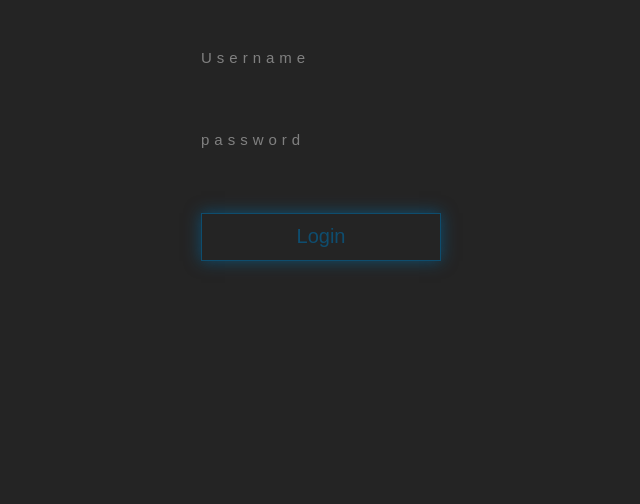
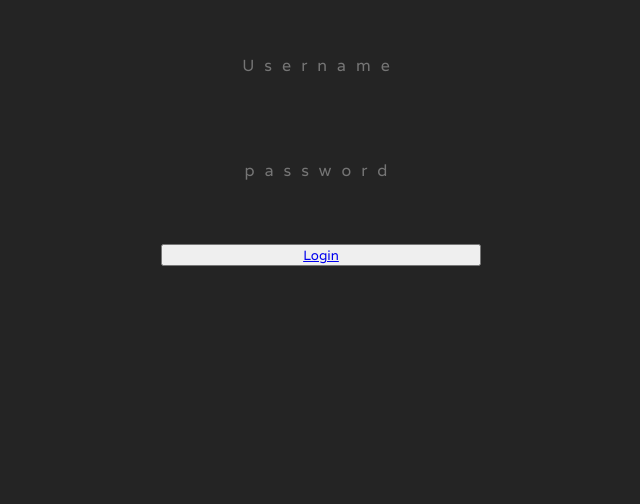
Before and after one commit to roastgrammer/002-form, a plain HTML site: page index.html in a window 1280 px wide. Shown: the part 296-800 px from the top of the page, without its empty margins (319-959 px from the left). Drawn offline with nearby package versions, Linux system fonts and the light colour scheme.

Commit message:
Update Everything

```diff
--- a/css/main.css
+++ b/css/main.css
@@ -1,4 +1,4 @@
-* {
+/* * {
   padding: 0;
   margin: 0;
   box-sizing: border-box; }
@@ -86,4 +86,56 @@ a {
   75% {
     box-shadow: 0 0 15px #00679e9c; }
   100% {
-    box-shadow: 0 0 15px none; } }
+    box-shadow: 0 0 15px none; } } */
+@import url('https://fonts.googleapis.com/css2?family=Roboto&family=Varela&display=swap');
+* {
+  font-family : 'Roboto' , sans-serif;
+  font-family : 'Varela' , sans-serif;
+  padding:0;
+  margin:0;
+  box-sizing:border-box;
+}
+body {
+  background-color:#242424;
+}
+.main {
+  width:50%;
+  height:100vh;
+  display:flex;
+  justify-content: center;
+  flex-direction: column;
+  margin: 0 auto;
+  text-align:center;
+  /* line-height: 3; */
+}
+.main h1 {
+  margin-bottom: 50px;
+  letter-spacing: 10px;
+  color:#fff;
+}
+.main input {
+  width:50%;
+  margin: 10px auto;
+  margin-bottom: 50px !important;
+  height: 45px;
+  border:none;
+  outline:none;
+  background-color: #242424;
+}
+.main input:focus {
+  transition:.3s;
+  width: 65%;
+  border-bottom: 1.5px solid orange;
+}
+.main input::placeholder {
+  font-size: 16px;
+  letter-spacing:10px;
+  text-align:center;
+}
+.main input:focus::placeholder {
+  visibility: hidden;
+}
+.main button {
+  width: 50%;;
+  margin:0 auto;
+}
--- a/index.html
+++ b/index.html
@@ -6,22 +6,17 @@
     <meta name="viewport" content="width=device-width, initial-scale=1.0">
     <title>Login</title>
     <link rel="stylesheet" href="css/main.css">
-    <script src="https://ajax.googleapis.com/ajax/libs/jquery/3.5.1/jquery.min.js"></script>
 </head>
 <body>
 
-    <div class="main-form">
+    <div class="main">
         <h1>Login</h1>
-        <input type="text" placeholder="Username" id="input_1">
-        <span id="first"></span>
-        <input type="password" placeholder="password" id="input_2">
-        <span id="seccond"></span>
-        <button type="submit" class="test">
-            Login
+        <input type="text" placeholder="Username">
+        <input type="password" placeholder="password">
+        <button>
+            <a href="#">Login</a>
         </button>
     </div>
-
-
 
     <script src="js/script.js"></script>
 </body>
--- a/scss/main.scss
+++ /dev/null
@@ -1,110 +0,0 @@
-* {
-    padding:0;
-    margin:0;
-    box-sizing:border-box;
-}
-body {
-    background:#242424;
-}
-a {
-    text-decoration: none;
-    color:#000;
-}
-.main-form {
-    display: flex;
-    justify-content: center;
-    align-items: center;
-    flex-direction:column;
-    width: 50%;
-    height: 100vh;
-    font-family: Arial, Helvetica, sans-serif;
-    margin: 0 auto;
-    h1 {
-        text-align: center;
-        margin: 2rem 0;
-        color:#fff;
-        letter-spacing: 5px;
-
-    }
-    input {
-        width: 15rem;
-        margin: 2rem 0;
-        border:none;
-        outline:none;
-        background:none;
-        color:#fff;
-        font-size: 15px;
-
-        &::placeholder {
-            color:#808080;
-            letter-spacing:5px;
-        }
-    }
-    #first {
-        width: 0;
-        height: 1px;
-        background:orange;
-        position: relative;
-        bottom: 22px;
-    }
-    .test_1 {
-        animation: underline_1 1s forwards ease;
-    }
-    @keyframes underline_1 {
-        from {
-            width:0;
-        }
-        to {
-            width:15rem;
-        }
-    }
-    #seccond {
-        width: 0;
-        height: 1px;
-        background:orange;
-        position: relative;
-        bottom: 22px;
-    }
-    .test_2 {
-        animation: underline_2 1s forwards ease;
-    }
-    @keyframes underline_2 {
-        from {
-            width:0;
-        }
-        to {
-            width:15rem;
-        }
-    }
-
-    button {
-        width: 15rem;
-        height: 3rem;
-        margin: 2rem 0;
-        background:none;
-        border:1px solid #00679e9c;
-        outline:none;
-        font-size: 20px;
-        box-shadow: 0;
-        animation:shadow 1.5s infinite ease;
-        color:#00679e9c;
-        cursor: pointer;
-        @keyframes shadow {
-            0% {
-                box-shadow: 0;
-            }
-            25% {
-                box-shadow: 0 0 15px #00679e9c;
-            }
-            50% {
-                box-shadow: 0 0 15px #00679e9c;
-            }
-            75% {
-                box-shadow: 0 0 15px #00679e9c;
-            }
-            100% {
-                box-shadow: 0 0 15px none;
-            }
-        }
-    }
-}
```
Also changed, not shown: package.json (deleted, +0 -15 lines), 1 other file.
